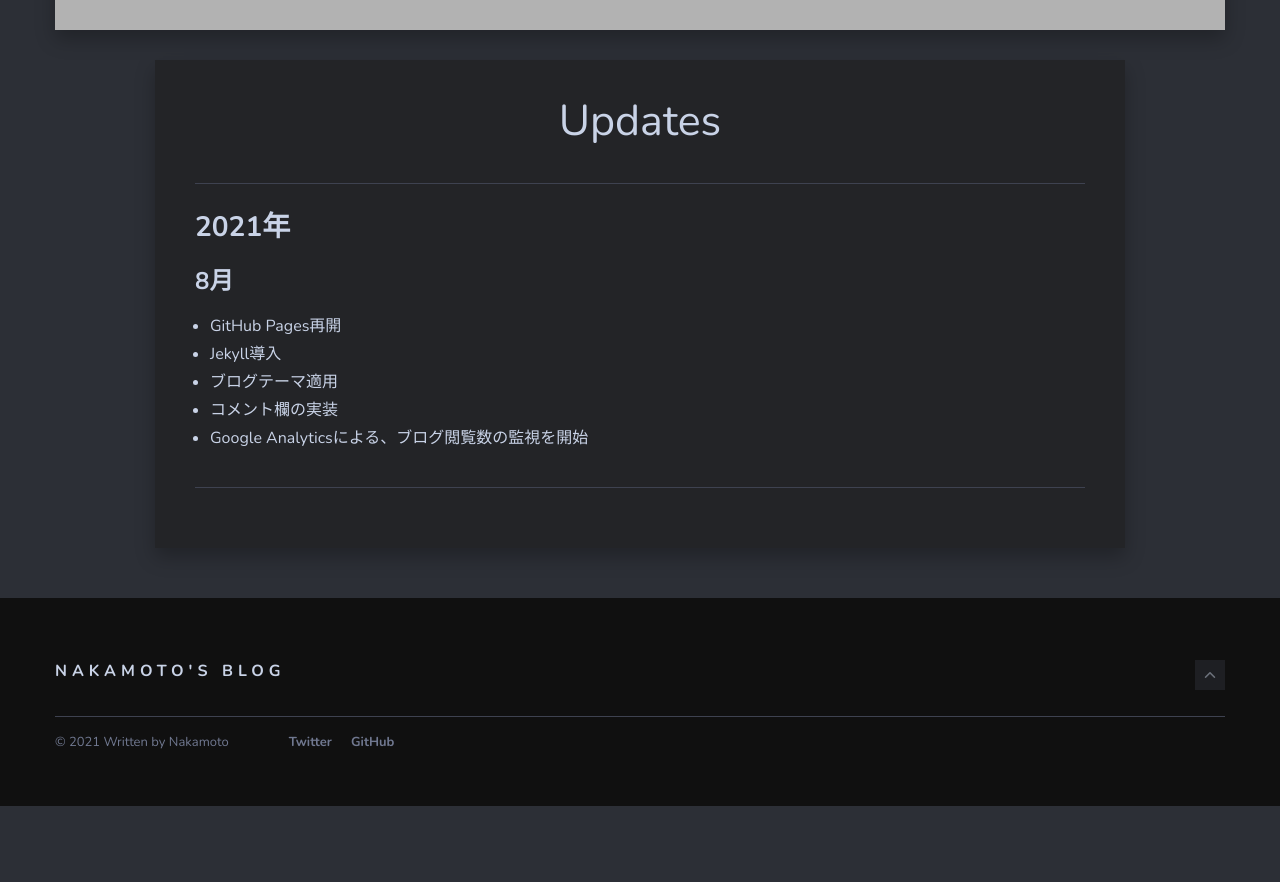
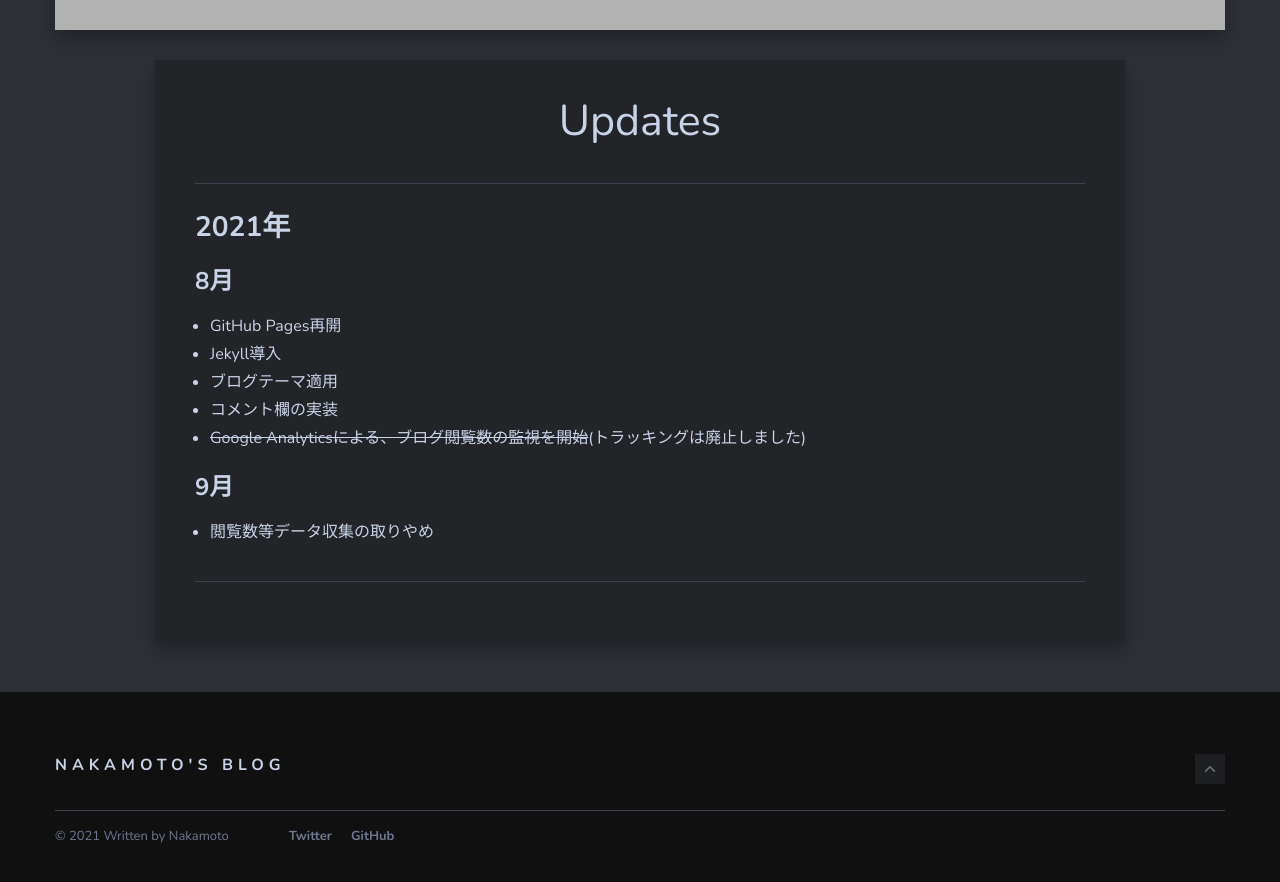
Before and after one commit to RP-800/RP-800.github.io, a Jekyll site: the page built from _pages/updates.md, in a window 1280 px wide and 900 px high, scrolled down 665 px. Shown: the top 882 px of the window. Built offline with Jekyll 4.4.1, drawn with Linux system fonts in a browser that asks for light colours; nearby versions of some CDN libraries; before the commit the page ends 1471 px from its top, so only the background shows below that.

Commit message:
Update updates.md

```diff
--- a/_pages/updates.md
+++ b/_pages/updates.md
@@ -11,4 +11,7 @@ permalink: /updates/
 - Jekyll導入
 - ブログテーマ適用
 - コメント欄の実装
-- Google Analyticsによる、ブログ閲覧数の監視を開始
+- ~~Google Analyticsによる、ブログ閲覧数の監視を開始~~(トラッキングは廃止しました)
+
+### 9月
+- 閲覧数等データ収集の取りやめ
```
